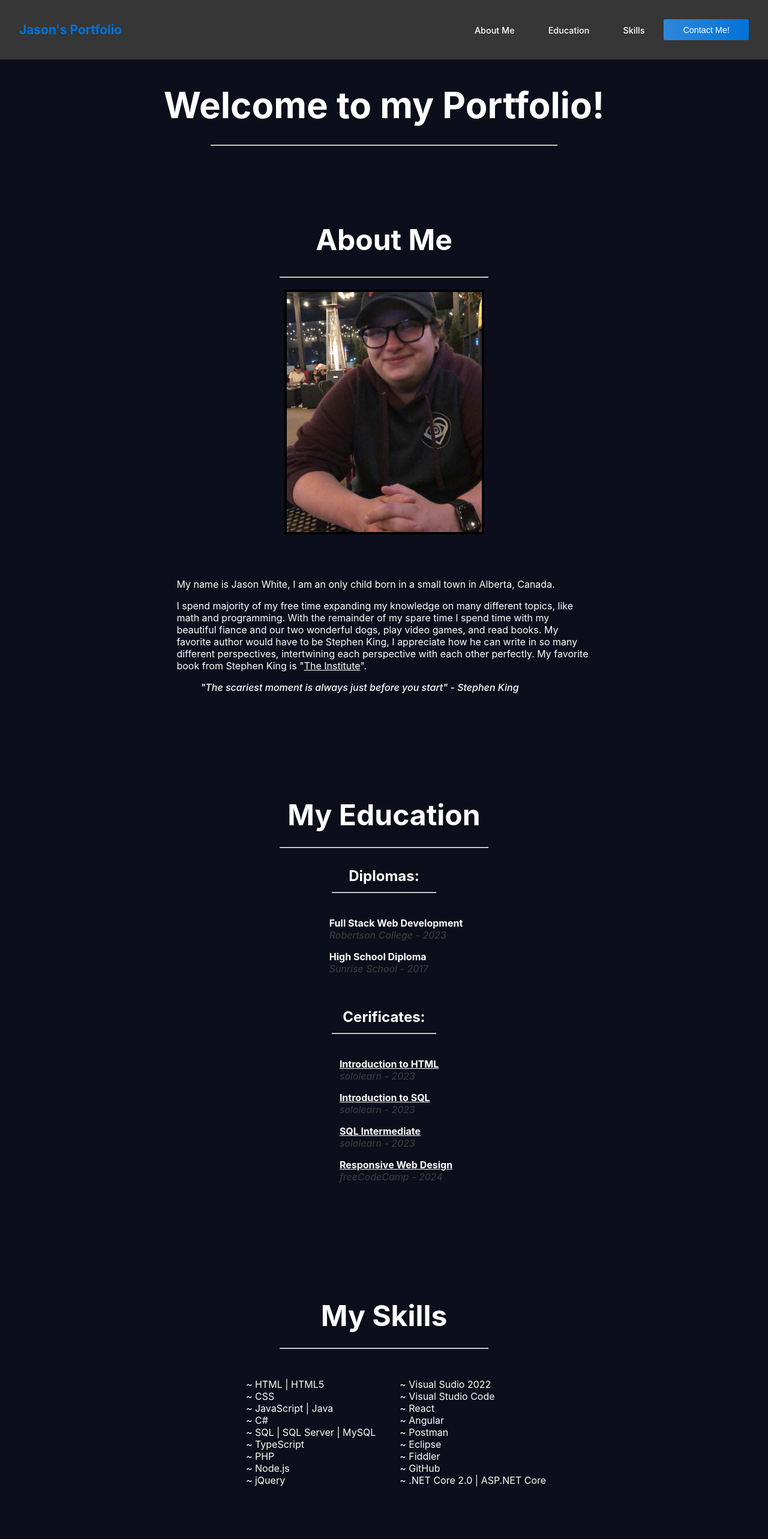
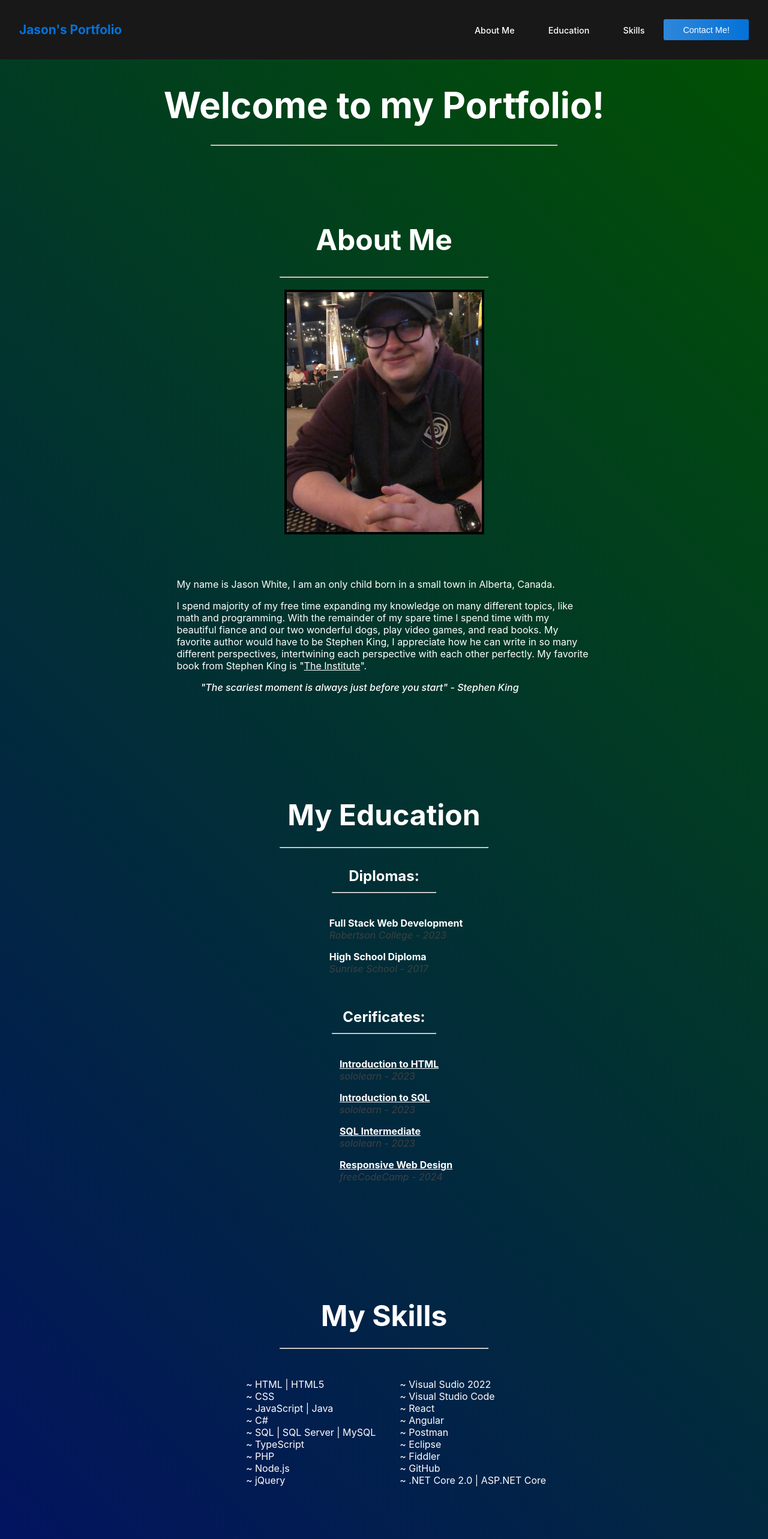
Before and after one commit to JasonR-White23/JasonPortfolio, a React (Create React App) app in the folder portfolio/: page / in a window 1280 px wide. Shown: the top 2566 px of the page at 60% size. Built offline with nearby package versions, Linux system fonts and the light colour scheme.

Commit message:
Changed the background to one line of code instead of repeating code by adding css to the App.css file and importing it to the App.jsx file.

```diff
--- /dev/null
+++ b/portfolio/src/App.css
@@ -0,0 +1,3 @@
+body {
+    background: linear-gradient(45deg, rgb(2, 2, 121), rgb(1, 82, 1));
+}
--- a/portfolio/src/App.jsx
+++ b/portfolio/src/App.jsx
@@ -6,7 +6,7 @@ import Education from './components/Education/Education';
 import Navbar from './components/Navbar/Navbar';
 import Skills from './components/Skills/Skills';
 import ContactMe from './components/ContactMe/ContactMe';
-
+import './App.css';
 
 const App = () => {
   return (
--- a/portfolio/src/components/AboutMe/AboutMe.css
+++ b/portfolio/src/components/AboutMe/AboutMe.css
@@ -3,7 +3,6 @@
     color: #fff;
     text-align: center;
     padding: 5%;
-    background-color: #0c0e1b;
     position: relative;
     padding-bottom: 3px;
 }
@@ -13,7 +12,6 @@
     font-size: xxx-large;
     color: #fff;
     text-align: center;
-    background-color: #0c0e1b;
     position: relative;
 }
 
--- a/portfolio/src/components/ContactMe/ContactMe.css
+++ b/portfolio/src/components/ContactMe/ContactMe.css
@@ -3,7 +3,6 @@
     color: #fff;
     text-align: center;
     padding: 5%;
-    background-color: #0c0e1b;
     position: relative;
 }
 
--- a/portfolio/src/components/Education/Education.css
+++ b/portfolio/src/components/Education/Education.css
@@ -1,6 +1,4 @@
-body {
-    background-color: #0c0e1b;
-}
+
 .education-wrapper {
     width: auto;
     height: auto;
@@ -13,7 +11,6 @@ body {
 
     font-size: xxx-large;
     color: #fff;
-    background-color: #0c0e1b;
 }
 
 .education-wrapper hr {
--- a/portfolio/src/components/Navbar/Navbar.css
+++ b/portfolio/src/components/Navbar/Navbar.css
@@ -1,7 +1,7 @@
 
 .nav-wrapper {
 
-    background-color: #363636;
+    background-color: #181818;
     padding: 0.5rem 0;
     position: sticky;
     top: 0;
--- a/portfolio/src/components/Skills/Skills.css
+++ b/portfolio/src/components/Skills/Skills.css
@@ -3,7 +3,6 @@
     height: auto;
     color: #fff;
     padding: 5%;
-    background-color: #0c0e1b;
     position: relative;
     text-align: center;
 }
@@ -11,7 +10,6 @@
 .skills-title {
     font-size: xxx-large;
     color: #fff;
-    background-color: #0c0e1b;
     position: relative;
     text-align: center;
 }
```
